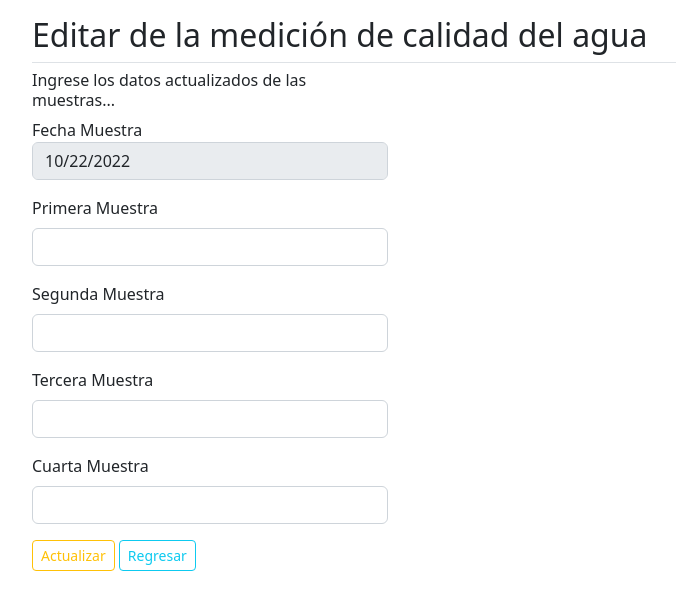
After one commit to jhonhader2/calidad_agua, a PHP site: page /editar.php?id=1 in a window 1280 px wide. The commit adds this page. Shown: the top 610 px of the page, without its empty margins (50-726 px from the left). Run offline with PHP 8.4, Linux system fonts and the light colour scheme; data that the repository does not hold is empty.

Commit message:
add CRUD finshed!

```diff
--- /dev/null
+++ b/editar.php
@@ -0,0 +1,66 @@
+<?php
+    include_once('conexion.php');
+    $id = $_GET['id'];
+
+    $query  = "SELECT * FROM datos WHERE id = $id";
+    $result = mysqli_query($con, $query);
+    $data   = mysqli_fetch_assoc($result);
+
+    //Formatea la fecha cargada desde BD
+    $fecha_muestra = date_format(date_create($data['fecha_muestra']),'Y-m-d');
+?>
+
+<!DOCTYPE html>
+<html lang="es">
+<head>
+    <meta charset="UTF-8">
+    <meta http-equiv="X-UA-Compatible" content="IE=edge">
+    <meta name="viewport" content="width=device-width, initial-scale=1.0">
+    <link href="https://cdn.jsdelivr.net/npm/bootstrap@5.2.2/dist/css/bootstrap.min.css" rel="stylesheet" integrity="sha384-Zenh87qX5JnK2Jl0vWa8Ck2rdkQ2Bzep5IDxbcnCeuOxjzrPF/et3URy9Bv1WTRi" crossorigin="anonymous">
+    <script src="https://cdn.jsdelivr.net/npm/bootstrap@5.2.2/dist/js/bootstrap.bundle.min.js" integrity="sha384-OERcA2EqjJCMA+/3y+gxIOqMEjwtxJY7qPCqsdltbNJuaOe923+mo//f6V8Qbsw3" crossorigin="anonymous"></script>
+    <title>Calidad de agua</title>
+</head>
+<body class="mt-3">
+    <div class="container">
+        <div class="row">
+            <div class="col-12">
+                    <h2 class="pb-2 border-bottom">Editar de la medición de calidad del agua</h2>
+                </div>
+            </div>
+        <div class="row">
+            <div class="col-4">
+                <h6>Ingrese los datos actualizados de las muestras... </h6>
+                <form action="guardar.php" method="POST" autocomplete="off">
+                    <input type="hidden" name="id" value="<?php echo $data['id']; ?>">
+                    <fieldset disabled>
+                        <div class="mb-3">
+                            <label for="fecha" class="fecha">Fecha Muestra</label>
+                            <input type="date" class="form-control" name="fecha" id="fecha" value="<?php echo $fecha_muestra; ?>" required>
+                        </div>
+                    </fieldset>
+                    <div class="mb-3">
+                        <label for="muestra1" class="form-label">Primera Muestra</label>
+                        <input type="number" class="form-control" name="muestra1" id="muestra1" value="<?php echo $data['muestra1']; ?>" required>
+                    </div>
+                    <div class="mb-3">
+                        <label for="muestra2" class="form-label">Segunda Muestra</label>
+                        <input type="number" class="form-control" name="muestra2" id="muestra2" value="<?php echo $data['muestra2']; ?>" required>
+                    </div>
+                    <div class="mb-3">
+                        <label for="muestra3" class="form-label">Tercera Muestra</label>
+                        <input type="number" class="form-control" name="muestra3" id="muestra3" value="<?php echo $data['muestra3']; ?>" required>
+                    </div>
+                    <div class="mb-3">
+                        <label for="muestra4" class="form-label">Cuarta Muestra</label>
+                        <input type="number" class="form-control" name="muestra4" id="muestra4" value="<?php echo $data['muestra4']; ?>" required>
+                    </div>
+                    <div class="col-12 mb-3">
+                        <button type="submit" class="btn btn-sm btn-outline-warning">Actualizar</button>
+                        <a href="./" class="btn btn-sm btn-outline-info">Regresar</a>
+                    </div>
+                </form>
+            </div>
+        </div>
+    </div>
+</body>
+</html>
```
Also changed, not shown: eliminar.php (added, +40 -0 lines), funciones.php (+0 -10 lines), guardar.php (renamed from agua.php, +17 -5 lines), index.php (+7 -7 lines).
